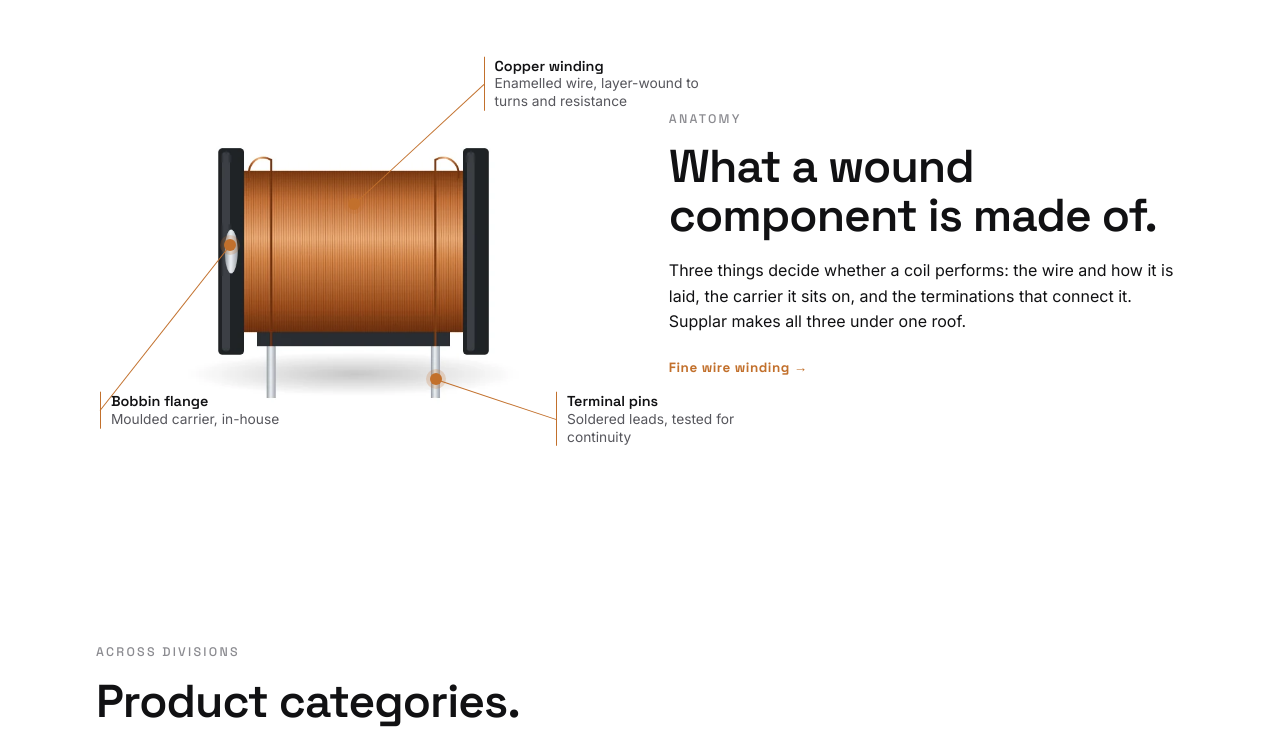
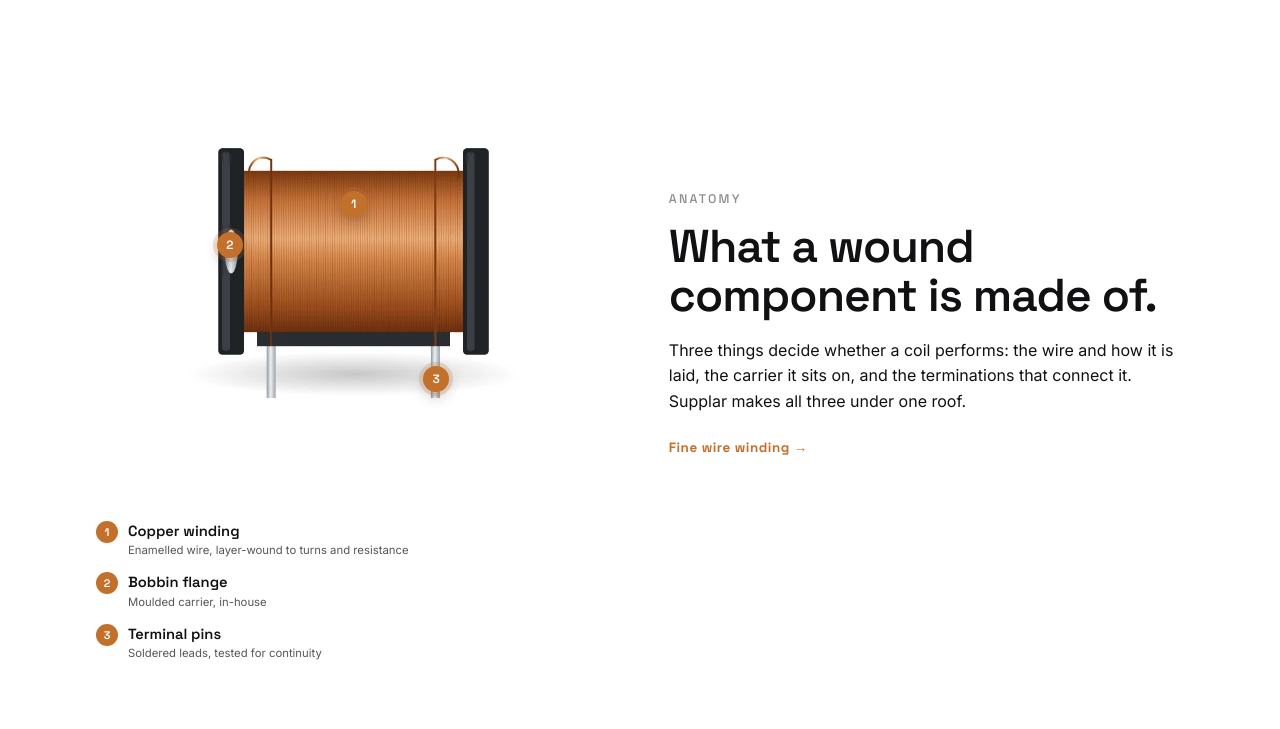
Before and after one commit to atharvakun/portfolio-website, a plain HTML site: page products.html in a window 1280 px wide. Shown: the part 1976-2705 px from the top of the page. Drawn offline with Linux system fonts and the light colour scheme.

Commit message:
Callout figures: numbered markers on the photo, captions in a legend beneath
Caption text no longer sits on the photograph at all. Each point gets a small
numbered copper marker on the image and its title and note move into a legend
under the picture, so nothing overlaps at any screen size. Markers and legend
appear once the figure scrolls into view; hovering only enlarges the photo.
Applies to the harness connectors figure and the relay anatomy on Products.

Co-Authored-By: Claude Fable 5.1 <noreply@anthropic.com>

```diff
--- a/products.html
+++ b/products.html
@@ -15,7 +15,7 @@
       rel="stylesheet"
     />
     <link rel="icon" type="image/png" href="logo-mark.png" />
-    <link rel="stylesheet" href="styles.css?v=20261119f" />
+    <link rel="stylesheet" href="styles.css?v=20261119g" />
     <link rel="canonical" href="https://supplar.in/products.html" />
     <meta property="og:type" content="website" />
     <meta property="og:site_name" content="Supplar Engineering" />
@@ -136,10 +136,14 @@
           <figure class="sr-callouts reveal" aria-label="Relay coil illustration with callouts">
             <div class="sr-callouts__stage sr-callouts__stage--sq">
               <img src="images/relay-coil-illustration-800.webp" alt="Illustration of a relay coil: copper winding between two flanges with terminal pins" width="800" height="800" loading="lazy" decoding="async" />
-            <div class="sr-callout sr-callout--r" style="--x:50%;--y:42%;--dx:130px;--dy:-120px"><i class="sr-callout__dot"></i><i class="sr-callout__line"></i><span class="sr-callout__label"><b>Copper winding</b>Enamelled wire, layer-wound to turns and resistance</span></div>
-            <div class="sr-callout sr-callout--r" style="--x:26%;--y:50%;--dx:-130px;--dy:165px"><i class="sr-callout__dot"></i><i class="sr-callout__line"></i><span class="sr-callout__label"><b>Bobbin flange</b>Moulded carrier, in-house</span></div>
-            <div class="sr-callout sr-callout--r" style="--x:66%;--y:76%;--dx:120px;--dy:40px"><i class="sr-callout__dot"></i><i class="sr-callout__line"></i><span class="sr-callout__label"><b>Terminal pins</b>Soldered leads, tested for continuity</span></div>
-            </div>
+                <i class="sr-mark" style="--x:50%;--y:42%;--i:0" aria-hidden="true"><b>1</b></i>
+                <i class="sr-mark" style="--x:26%;--y:50%;--i:1" aria-hidden="true"><b>2</b></i>
+                <i class="sr-mark" style="--x:66%;--y:76%;--i:2" aria-hidden="true"><b>3</b></i>            </div>
+            <ol class="sr-legend">
+                <li><b>1</b><span>Copper winding</span><small>Enamelled wire, layer-wound to turns and resistance</small></li>
+                <li><b>2</b><span>Bobbin flange</span><small>Moulded carrier, in-house</small></li>
+                <li><b>3</b><span>Terminal pins</span><small>Soldered leads, tested for continuity</small></li>
+              </ol>
           </figure>
           <div class="sr-anatomy__copy reveal">
             <p class="eyebrow">Anatomy</p>
@@ -343,6 +347,6 @@
       </div>
     </footer>
 
-    <script src="script.js?v=20261119f"></script>
+    <script src="script.js?v=20261119g"></script>
   </body>
 </html>
--- a/script.js
+++ b/script.js
@@ -1036,15 +1036,8 @@ function setupShowroom() {
   });
 
   /* callout figures reveal with the photo */
-  document.querySelectorAll(".sr-callouts").forEach((fig) => {
-    if (fine && !reduce) {
-      // the photo enlarges under the cursor, then the captions come
-      fig.addEventListener("mouseenter", () => fig.classList.add("is-visible"));
-      fig.addEventListener("mouseleave", () => fig.classList.remove("is-visible"));
-      fig.addEventListener("focusin", () => fig.classList.add("is-visible"));
-      fig.addEventListener("focusout", () => fig.classList.remove("is-visible"));
-    } else observe(fig, () => fig.classList.add("is-visible"), { threshold: 0.45 });
-  });
+  // markers and legend appear once the figure is on screen; hovering only enlarges the photo
+  document.querySelectorAll(".sr-callouts").forEach((fig) => observe(fig, () => fig.classList.add("is-visible"), { threshold: 0.3 }));
 
   if (!jobs.length) return;
   let ticking = false;
--- a/styles.css
+++ b/styles.css
@@ -1681,3 +1681,19 @@ body.lb-lock { overflow: hidden; }
   .sr-push--split .sr-push__copy { padding-block: 0; }
   .sr-push--split .sr-push__img { position: absolute; height: 90%; }
 }
+
+/* ── SHOWROOM · numbered markers on the photo, captions in a legend beneath (no text over the picture) ── */
+.sr-mark { position: absolute; left: var(--x); top: var(--y); width: 26px; height: 26px; margin: -13px 0 0 -13px; border-radius: 50%;
+  background: var(--copper); color: #fff; box-shadow: 0 0 0 4px rgba(194, 112, 44, .22), 0 6px 14px rgba(17, 17, 19, .18);
+  font-style: normal; text-align: center; transform: scale(0); transition: transform .55s var(--ease-expo) calc(.15s + var(--i, 0) * .14s); z-index: 3; }
+.sr-mark b { display: block; font-family: var(--font-display); font-weight: 600; font-size: 12px; line-height: 26px; }
+.sr-callouts.is-visible .sr-mark { transform: scale(1); }
+.sr-legend { display: grid; grid-template-columns: repeat(3, 1fr); gap: 14px 22px; margin: 18px 0 0; padding: 0; list-style: none; }
+.sr-legend li { display: grid; grid-template-columns: 22px 1fr; column-gap: 10px; align-items: start; font-size: .85rem; line-height: 1.45; color: var(--ink-soft); }
+.sr-legend b { grid-row: 1 / span 2; width: 22px; height: 22px; border-radius: 50%; background: var(--copper); color: #fff;
+  font-family: var(--font-display); font-weight: 600; font-size: 11px; line-height: 22px; text-align: center; }
+.sr-legend span { font-family: var(--font-display); font-weight: 600; font-size: .92rem; color: var(--ink); }
+.sr-callouts__stage--sq + .sr-legend { grid-template-columns: 1fr; max-width: 520px; margin-inline: auto; }
+.sr-legend + .sr-figcap { margin-top: 14px; }
+@media (max-width: 760px) { .sr-legend { grid-template-columns: 1fr; } .sr-mark { width: 22px; height: 22px; margin: -11px 0 0 -11px; } .sr-mark b { font-size: 11px; line-height: 22px; } }
+@media (prefers-reduced-motion: reduce) { .sr-mark { transform: none; transition: none; } }
```
Also changed, not shown: about.html (+2 -2 lines), contact.html (+2 -2 lines), harness.html (+10 -6 lines), index.html (+2 -2 lines), moulding.html (+2 -2 lines), winding.html (+2 -2 lines).
